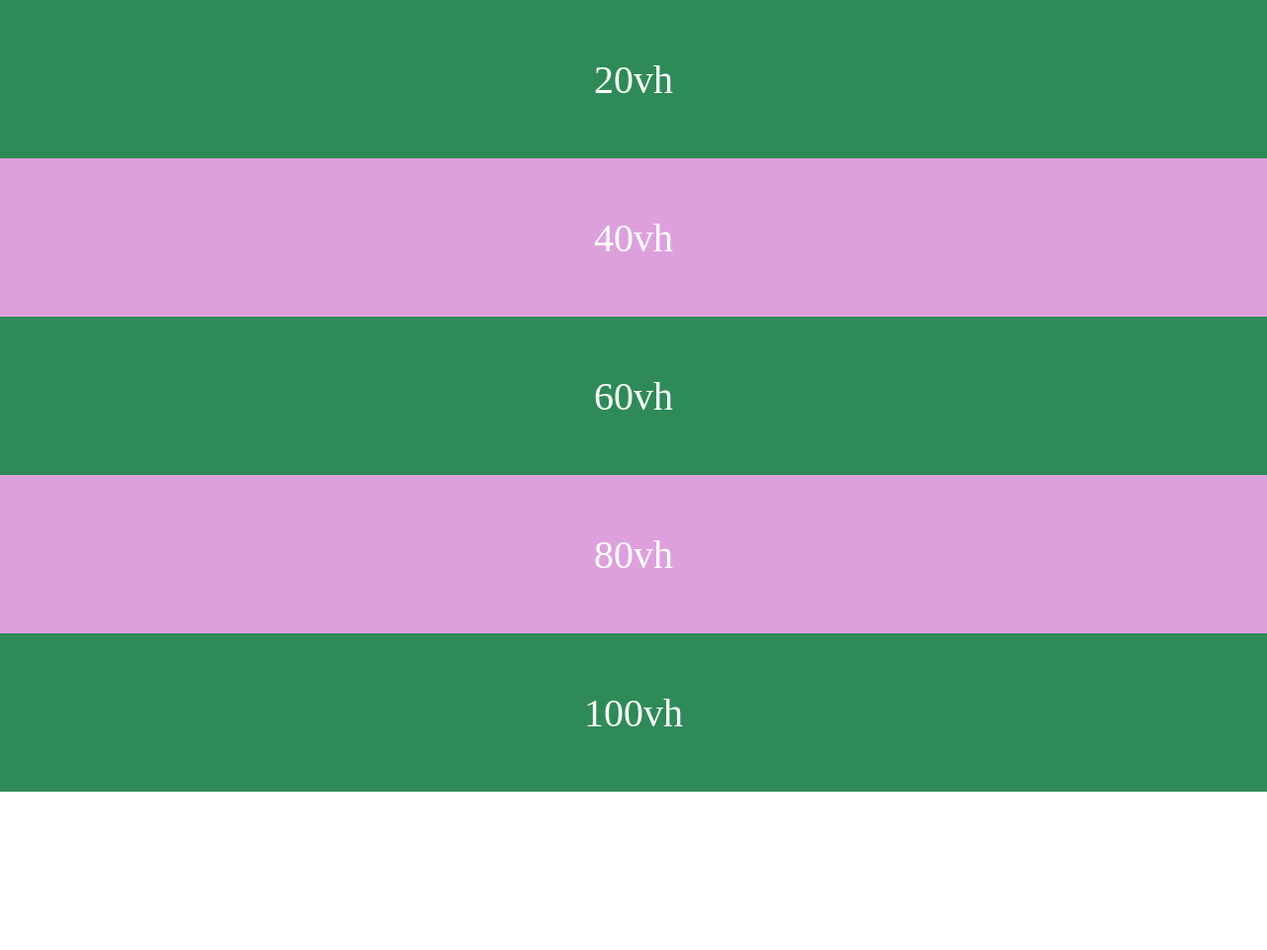
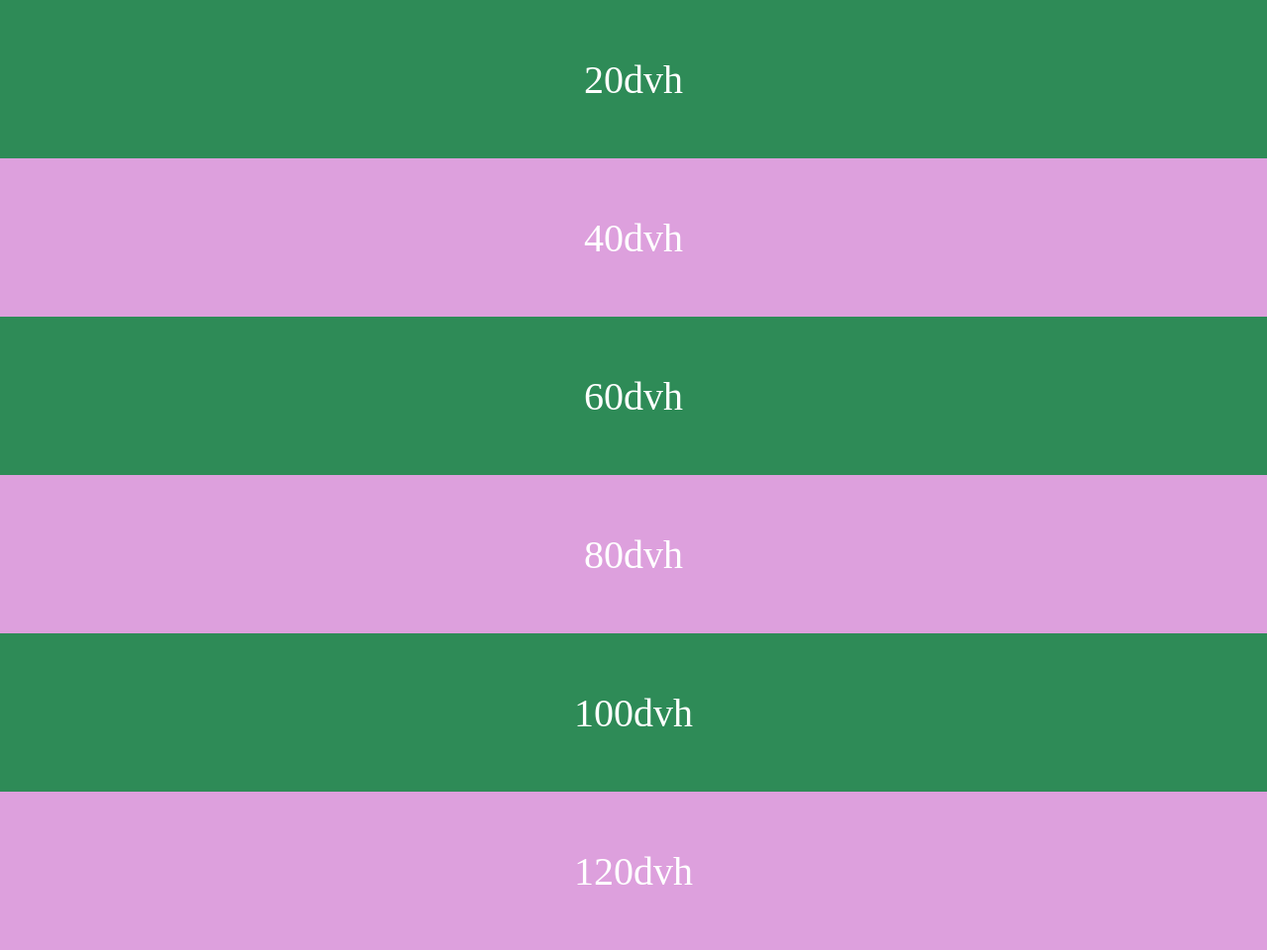
Before and after one commit to JangHyunjeong/new-css, a plain HTML site: page _dvh/index.html in a window 1280 px wide. Shown: the whole page at 99% size. Before the commit the page ends 800 px from the top, so only its background shows below. Drawn offline with Linux system fonts and the light colour scheme.

Commit message:
fix : dvh 텍스트 변경

```diff
--- a/_dvh/index.html
+++ b/_dvh/index.html
@@ -20,10 +20,9 @@
         font-size: 40px;
         background-color: plum;
         color: white;
-
-        &:nth-child(odd) {
-          background-color: seagreen;
-        }
+      }
+      section:nth-child(odd) {
+        background-color: seagreen;
       }
 
       /* dvh */
@@ -35,11 +34,12 @@
   </head>
   <body>
     <div class="container">
-      <section>20vh</section>
-      <section>40vh</section>
-      <section>60vh</section>
-      <section>80vh</section>
-      <section>100vh</section>
+      <section>20dvh</section>
+      <section>40dvh</section>
+      <section>60dvh</section>
+      <section>80dvh</section>
+      <section>100dvh</section>
+      <section>120dvh</section>
     </div>
     <!-- <div class="container">
       <section>20dvh</section>
```
